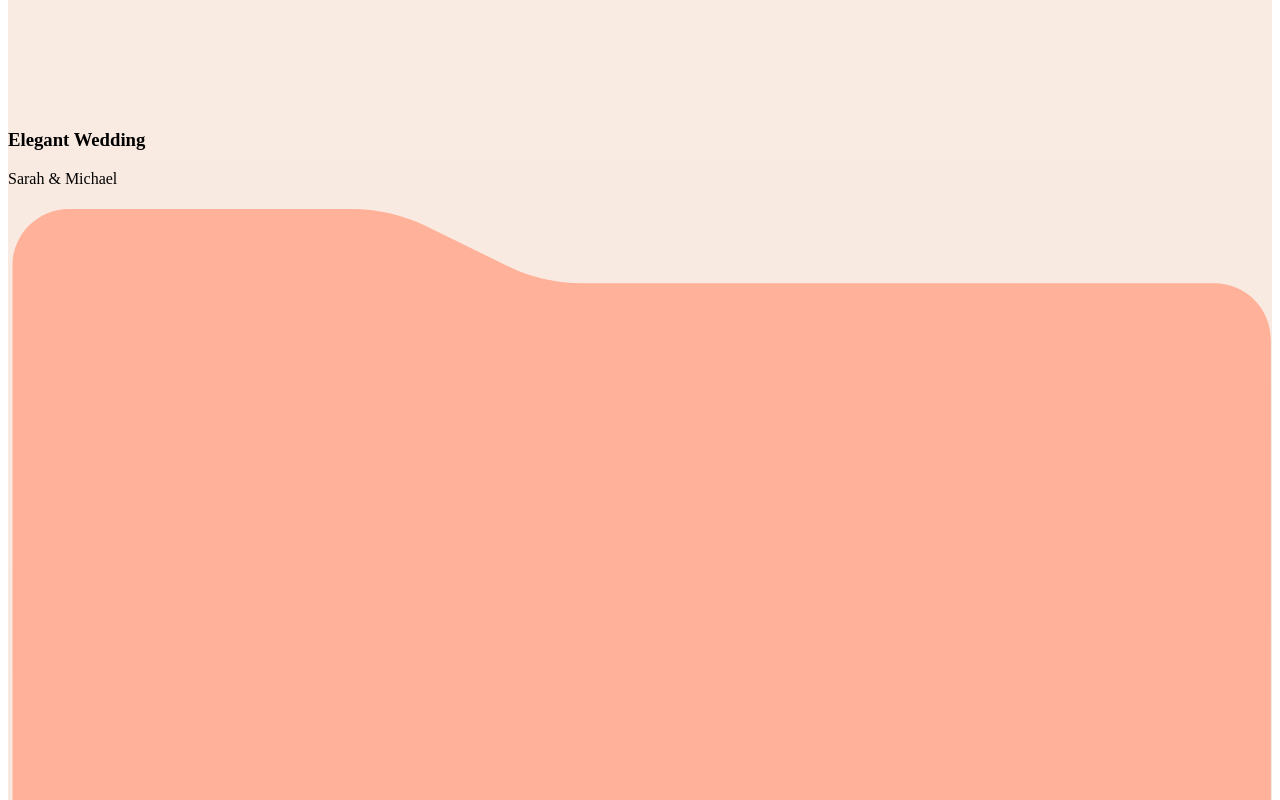
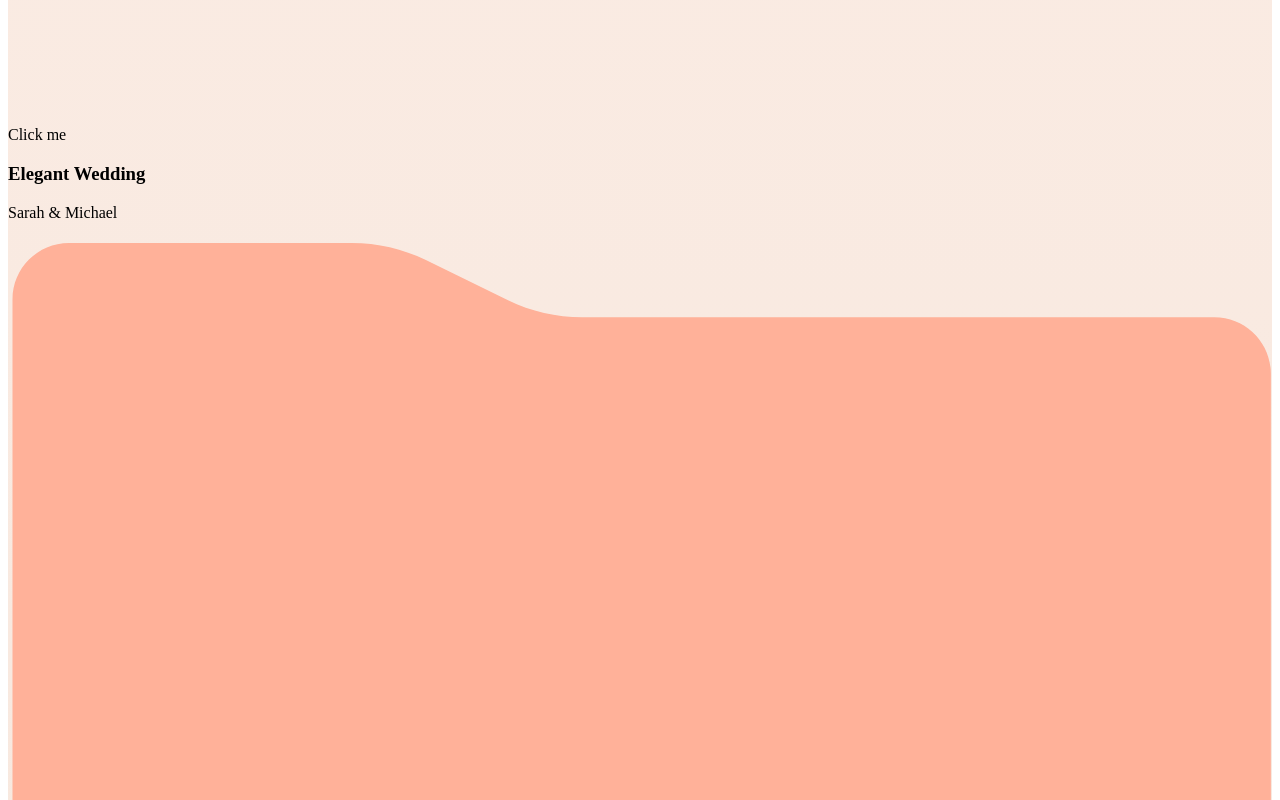
Before and after one commit to twilightgoblin/celebrate, a Next.js app: page /work in a window 1280 px wide. Shown: the part 1920-2720 px from the top of the page. Built offline with nearby package versions, Linux system fonts and the light colour scheme.

Commit message:
fix : made gap between two rows

```diff
--- a/src/pages/work.jsx
+++ b/src/pages/work.jsx
@@ -1,6 +1,6 @@
 'use client';
 
-import { useRef } from 'react';
+import { useRef, useState } from 'react';
 import { motion, useInView } from 'motion/react';
 import { Folder, FolderContent } from '@/components/ui/folder';
 
@@ -8,9 +8,15 @@ export default function Work() {
   const sectionRef = useRef(null);
   const headingRef = useRef(null);
   const subtitleRef = useRef(null);
+  const [hoveredIndex, setHoveredIndex] = useState(null);
+  const [clickedFolders, setClickedFolders] = useState(new Set());
 
   const headingInView = useInView(headingRef, { amount: 0.3 });
   const subtitleInView = useInView(subtitleRef, { amount: 0.3 });
+
+  const handleFolderClick = (index) => {
+    setClickedFolders(prev => new Set([...prev, index]));
+  };
 
   const projects = [
     {
@@ -86,7 +92,7 @@ export default function Work() {
         </div>
 
         {/* Projects Grid */}
-        <div className="grid grid-cols-2 lg:grid-cols-3 gap-y-16 sm:gap-y-20 lg:gap-y-24 gap-x-8 sm:gap-x-12 lg:gap-x-16 flex-1 content-center max-w-6xl mx-auto w-full">
+        <div className="grid grid-cols-2 lg:grid-cols-3 gap-y-16 sm:gap-y-20 lg:gap-y-32 gap-x-8 sm:gap-x-12 lg:gap-x-16 flex-1 content-center max-w-6xl mx-auto w-full">
           {projects.map((project, index) => (
             <motion.div
               key={index}
@@ -99,6 +105,9 @@ export default function Work() {
                 ease: [0.22, 1, 0.36, 1]
               }}
               className="flex flex-col items-center justify-center"
+              onMouseEnter={() => setHoveredIndex(index)}
+              onMouseLeave={() => setHoveredIndex(null)}
+              onClick={() => handleFolderClick(index)}
             >
               <Folder
                 color={project.color}
@@ -107,7 +116,21 @@ export default function Work() {
                 className="lg:hidden"
               >
                 <FolderContent>
-                  <div className="text-center px-1">
+                  <div className="text-center px-1 relative">
+                    {!clickedFolders.has(index) && hoveredIndex !== index && (
+                      <motion.p
+                        initial={{ opacity: 1 }}
+                        exit={{ opacity: 0 }}
+                        className="text-[9px] mb-1"
+                        style={{
+                          fontFamily: 'var(--font-body)',
+                          color: 'var(--btn-primary)',
+                          fontWeight: 500
+                        }}
+                      >
+                        Click me
+                      </motion.p>
+                    )}
                     <h3
                       className="text-xs font-semibold mb-0.5"
                       style={{
```
